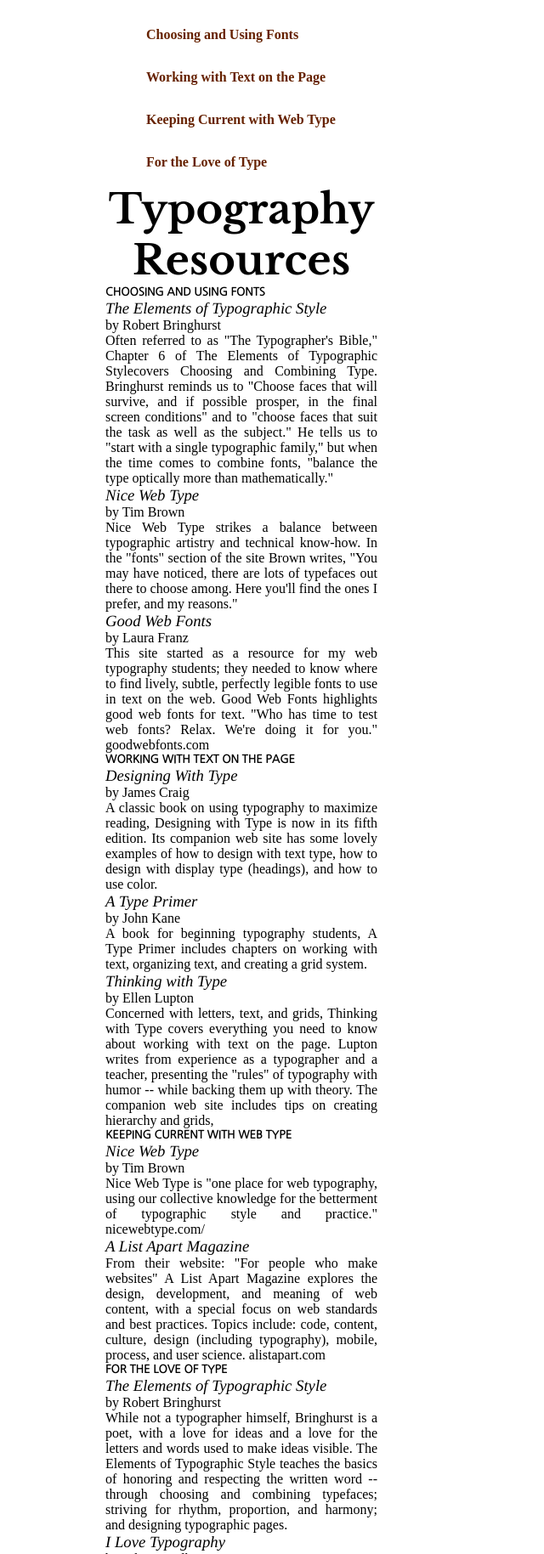
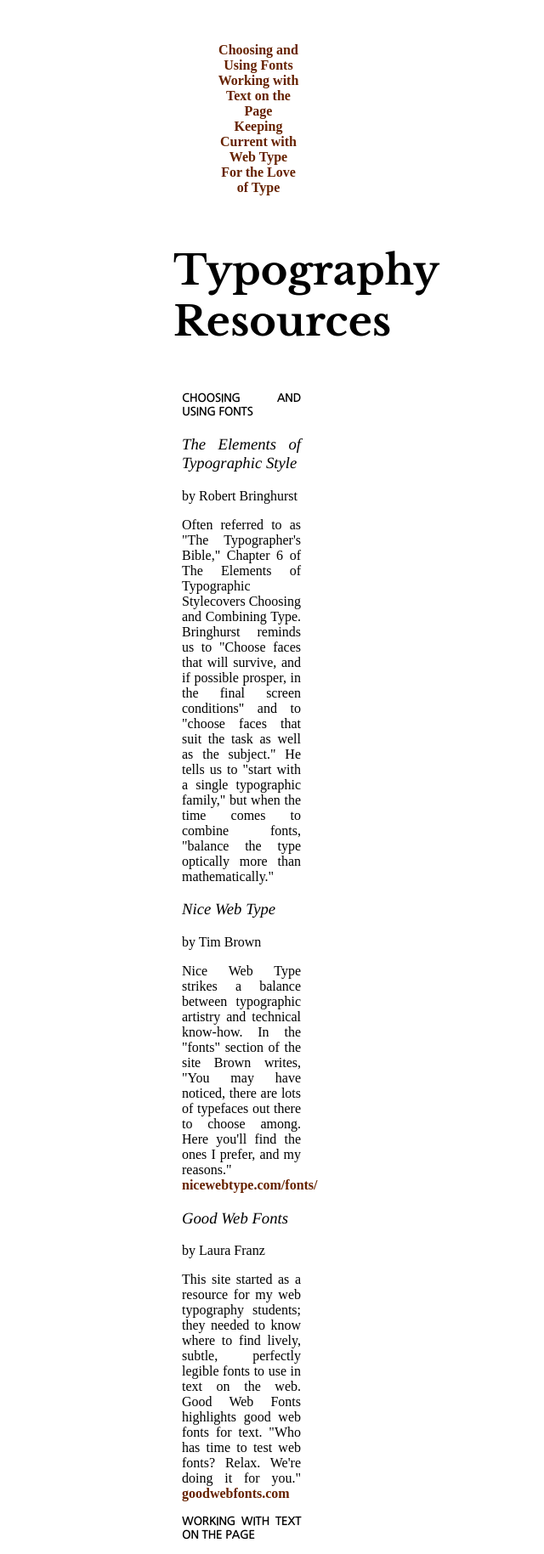
Before and after one commit to nathcolombo/UI-exercise-typography-site, a plain HTML site: page index.html in a window 1280 px wide. Shown: the top 1829 px of the page at 85% size, without its empty margins (356-996 px from the left). Drawn offline with nearby package versions, Linux system fonts and the light colour scheme.

Commit message:
Background color and links

```diff
--- a/css/style.css
+++ b/css/style.css
@@ -1,23 +1,24 @@
-* {
-  margin: 0;
-  padding: 0;
-  box-sizing: border-box;
+body {
+  text-align: justify;
+  padding-top: 1em;
+  margin-left: 35em;
+  margin-right: 35em;
+  margin-bottom: 1em;
   background-image: url(/img/bg.jpg);
 }
 
-body {
-  text-align: justify;
-  padding-top: 1em;
-  margin-left: 30em;
-  margin-right: 30em;
-  margin-bottom: 1em;
+main {
+  background-color: white;
+  padding: 10px;
 }
 
-nav li {
+nav ul li {
   display: inline-block;
-  padding-top: 1em;
-  padding-bottom: 1em;
-  margin-left: 3em;
+}
+
+nav {
+  text-align: center;
+  padding: 10px;
 }
 
 a:link,
--- a/index.html
+++ b/index.html
@@ -4,11 +4,16 @@
     <meta charset="UTF-8" />
     <meta name="viewport" content="width=device-width, initial-scale=1.0" />
     <title>Typography Site</title>
-    <link href="https://fonts.googleapis.com/css2?family=IBM+Plex+Serif:ital,wght@0,300;1,200;1,400&display=swap" rel="stylesheet">
-    <link href="https://fonts.googleapis.com/css2?family=Libre+Baskerville:wght@700&family=Nanum+Gothic&family=Tinos:ital@1&display=swap" rel="stylesheet">
+    <link
+      href="https://fonts.googleapis.com/css2?family=IBM+Plex+Serif:ital,wght@0,300;1,200;1,400&display=swap"
+      rel="stylesheet"
+    />
+    <link
+      href="https://fonts.googleapis.com/css2?family=Libre+Baskerville:wght@700&family=Nanum+Gothic&family=Tinos:ital@1&display=swap"
+      rel="stylesheet"
+    />
     <link rel="stylesheet" href="/css/style.css" />
   </head>
-  <body>
   <nav>
     <ul>
       <li><a href="">Choosing and Using Fonts</a></li>
@@ -17,10 +22,11 @@
       <li><a href="">For the Love of Type</a></li>
     </ul>
   </nav>
+  <body>
     <header>
       <h1>Typography Resources</h1>
     </header>
-
+    <main>
       <section>
         <h2>Choosing and Using Fonts</h2>
         <h3>The Elements of Typographic Style</h3>
@@ -44,6 +50,7 @@
           technical know-how. In the "fonts" section of the site Brown writes,
           "You may have noticed, there are lots of typefaces out there to choose
           among. Here you'll find the ones I prefer, and my reasons."
+          <a href="nicewebtype.com/fonts/">nicewebtype.com/fonts/</a>
         </p>
       </section>
 
@@ -55,7 +62,7 @@
           needed to know where to find lively, subtle, perfectly legible fonts
           to use in text on the web. Good Web Fonts highlights good web fonts
           for text. "Who has time to test web fonts? Relax. We're doing it for
-          you." goodwebfonts.com
+          you." <a href="goodwebfonts.com">goodwebfonts.com</a>
         </p>
       </section>
 
@@ -106,7 +113,7 @@
         <p>
           Nice Web Type is "one place for web typography, using our collective
           knowledge for the betterment of typographic style and practice."
-          nicewebtype.com/
+          <a href="nicewebtype.com/">nicewebtype.com/</a>
         </p>
       </section>
 
@@ -117,7 +124,8 @@
           Magazine explores the design, development, and meaning of web content,
           with a special focus on web standards and best practices. Topics
           include: code, content, culture, design (including typography),
-          mobile, process, and user science. alistapart.com
+          mobile, process, and user science.
+          <a href="alistapart.com">alistapart.com</a>
         </p>
       </section>
 
@@ -151,7 +159,7 @@
           typography to the masses, if you will. It's just about impossible to
           imagine a world without type, but at the same time type's ubiquity has
           most of us taking it for granted. So take a closer look."
-          ilovetypography.com
+          <a href="ilovetypography.com">ilovetypography.com</a>
         </p>
       </section>
 
```
Lines whose indentation alone changed are shown as unchanged.
